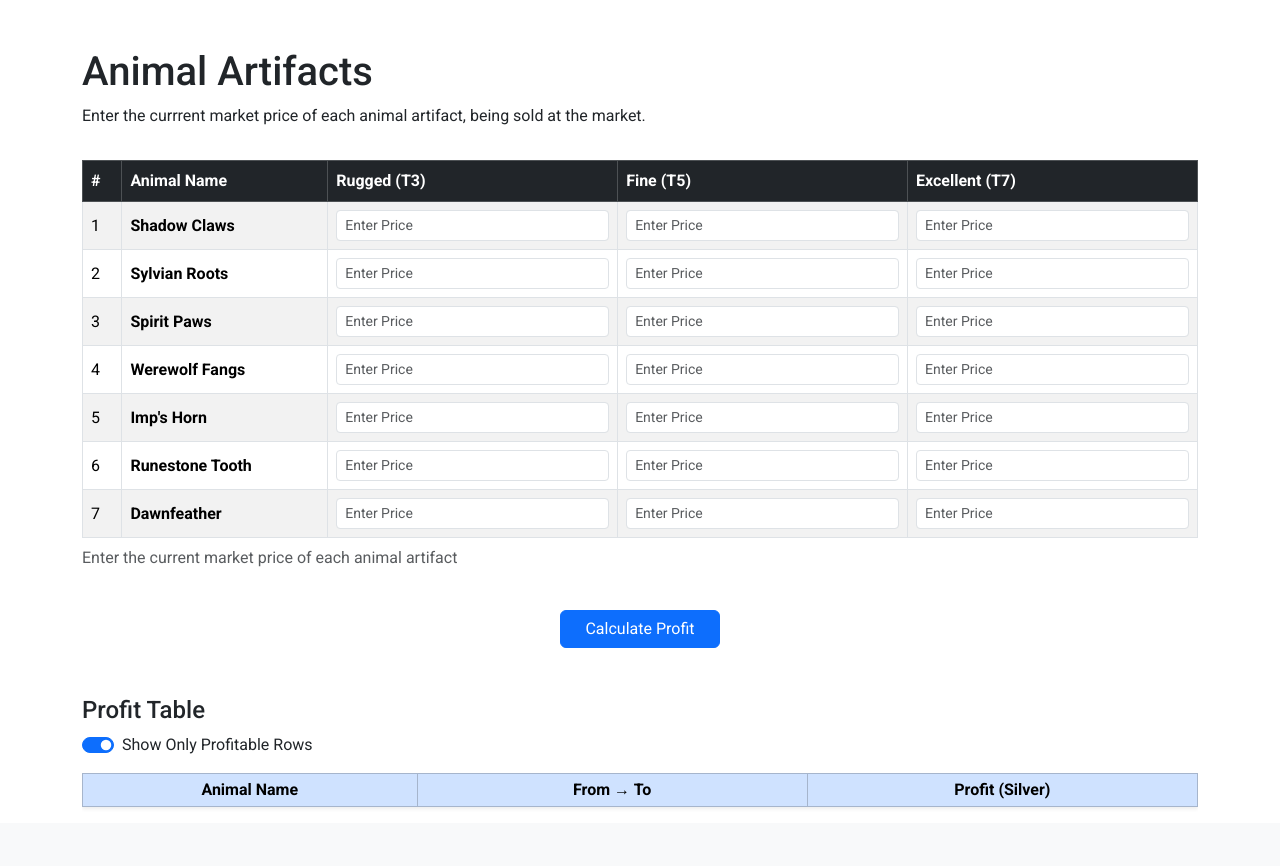
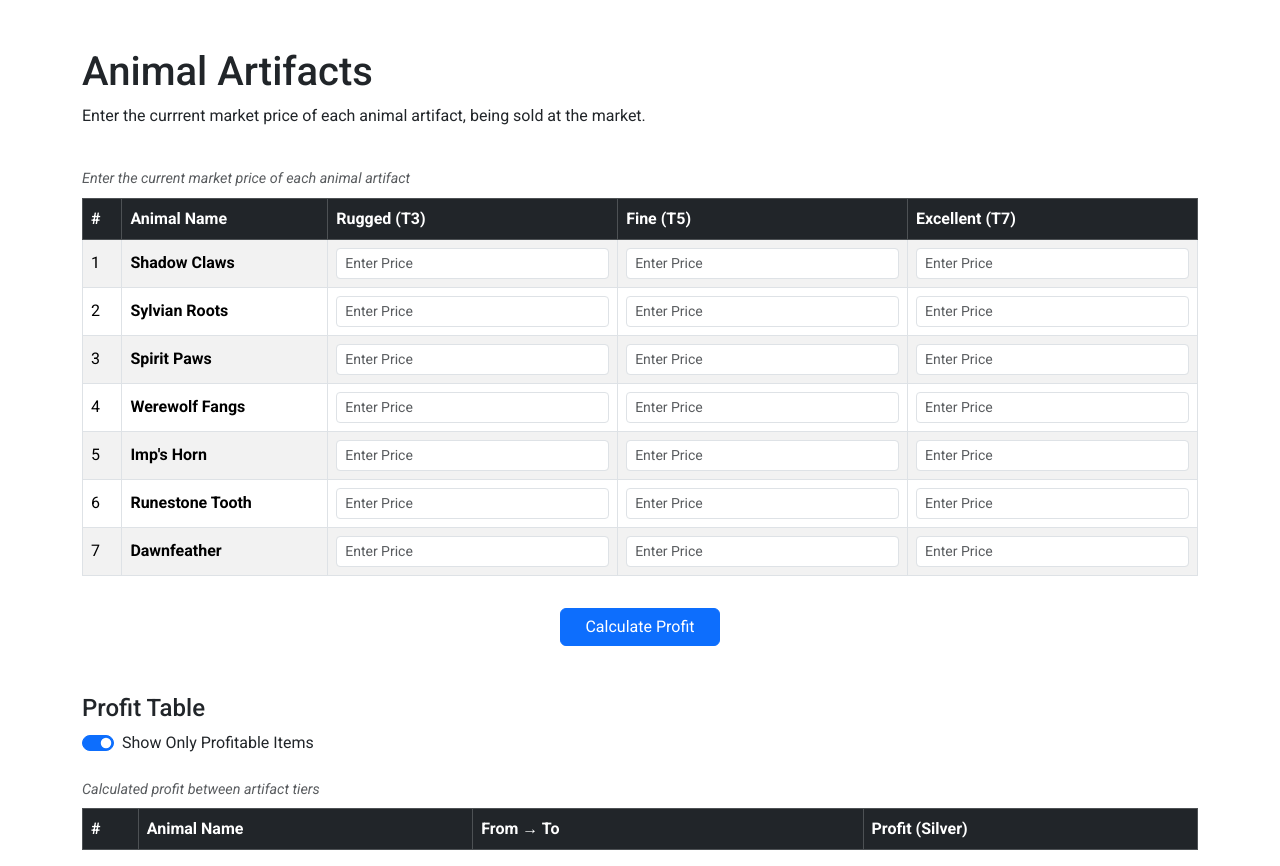
Before and after one commit to attreyabhatt/unalbion, a Django app: page /animal-artifacts/ in a window 1280 px wide. Shown: the part 68-934 px from the top of the page. Before the commit the page ends 875 px from the top, so only its background shows below. Run offline with Django 5.2, Linux system fonts and the light colour scheme; the visitor is signed in with stand-in values (Sample User, id 1); data comes from the database, SQL or seed files in the repository; lists and menus that the app fills with data are empty.

Commit message:
Latest Animal Artifact App

```diff
--- a/src/static/js/main.js
+++ b/src/static/js/main.js
@@ -7,7 +7,6 @@ document.addEventListener("DOMContentLoaded", function () {
 
     const inputs = form.querySelectorAll("input[type='number']");
 
-    // Helper to add profit rows
     function addProfitRow(tbody, direction, profit, isFirstRow = false, name = "") {
         const row = document.createElement("tr");
         row.setAttribute("data-profit", profit);
@@ -66,7 +65,6 @@ document.addEventListener("DOMContentLoaded", function () {
             const { t3, t5, t7 } = data[name];
             let isFirstRow = true;
 
-            // Add a separator row (line break)
             const spacer = document.createElement("tr");
             spacer.innerHTML = `<td colspan="3" class="table-light"></td>`;
             profitTableBody.appendChild(spacer);
@@ -97,14 +95,12 @@ document.addEventListener("DOMContentLoaded", function () {
         const rows = document.querySelectorAll("#profit-table tbody tr");
 
         rows.forEach(row => {
-            if (!row.hasAttribute("data-profit")) return; // skip spacer rows
-
+            if (!row.hasAttribute("data-profit")) return;
             const profit = parseFloat(row.getAttribute("data-profit"));
             row.style.display = (showOnlyProfitable && profit <= 0) ? "none" : "";
         });
     }
 
-    // Bootstrap icon link (if not already added)
     if (!document.querySelector("link[href*='bootstrap-icons']")) {
         const iconLink = document.createElement("link");
         iconLink.rel = "stylesheet";
@@ -112,7 +108,6 @@ document.addEventListener("DOMContentLoaded", function () {
         document.head.appendChild(iconLink);
     }
 
-    // Events
     calculateProfits();
     inputs.forEach((input) => input.addEventListener("input", calculateProfits));
     profitToggle.addEventListener("change", applyProfitFilter);
--- a/src/templates/animal_artifacts/animal_artifacts.html
+++ b/src/templates/animal_artifacts/animal_artifacts.html
@@ -21,7 +21,7 @@ Unalbion - Animal Artifacts
         {% csrf_token %}
 
         <div class="table-responsive">
-            <table class="table table-hover table-bordered table-striped align-middle ">
+            <table class="table table-hover table-bordered table-striped align-middle" id="animal-artifacts-table">
                 <caption class="text-muted">Enter the current market price of each animal artifact</caption>
                 <thead class="table-dark">
                     <tr>
@@ -35,7 +35,7 @@ Unalbion - Animal Artifacts
                 <tbody>
                     {% for name, items_by_tier in grouped_items.items %}
                     <tr>
-                        <td>{{ forloop.counter }}</td>
+                        <td>{{forloop.counter}}</td>
                         <td><strong>{{ name }}</strong></td>
                         {% for tier in artifact_types %}
                         <td>
@@ -71,33 +71,51 @@ Unalbion - Animal Artifacts
             letter-spacing: 0.5px;
         }
 
-        #profit-table tbody tr td:first-child {
+        table caption {
+            caption-side: top;
+            font-size: 0.9rem;
+            font-style: italic;
+            color: #6c757d;
+        }
+
+        #profit-table td:first-child {
             font-weight: bold;
+        }
+
+        #profit-table .badge {
+            font-size: 1rem;
+            padding: 0.5em 0.75em;
+        }
+
+        #profit-table i {
+            vertical-align: middle;
+        }
+
+        #profit-table tr:hover {
+            background-color: #f2f2f2;
         }
     </style>
 
     <h4 class="mt-5">Profit Table</h4>
     <div class="form-check form-switch mb-3">
         <input class="form-check-input" type="checkbox" id="profitToggle" checked>
-        <label class="form-check-label" for="profitToggle">Show Only Profitable Rows</label>
+        <label class="form-check-label" for="profitToggle">Show Only Profitable Items</label>
     </div>
 
     <div class="table-responsive">
-        <table class="table table-bordered table-striped table-hover align-middle shadow-sm table-sm" id="profit-table">
-            <thead class="table-primary text-center">
+        <table class="table table-hover table-bordered table-striped align-middle" id="profit-table">
+            <caption class="text-muted">Calculated profit between artifact tiers</caption>
+            <thead class="table-dark">
                 <tr>
-                    <th style="width: 30%">Animal Name</th>
-                    <th style="width: 35%">From → To</th>
-                    <th style="width: 35%">Profit (Silver)</th>
+                    <th scope="col" style="width: 5%">#</th>
+                    <th scope="col" style="width: 30%">Animal Name</th>
+                    <th scope="col" style="width: 35%">From → To</th>
+                    <th scope="col" style="width: 35%">Profit (Silver)</th>
                 </tr>
             </thead>
-            <tbody class="table-group-divider"></tbody>
+            <tbody></tbody>
         </table>
     </div>
-
-
-
-
 </div>
 
 <script src="{% static 'js/main.js' %}"></script>
```
